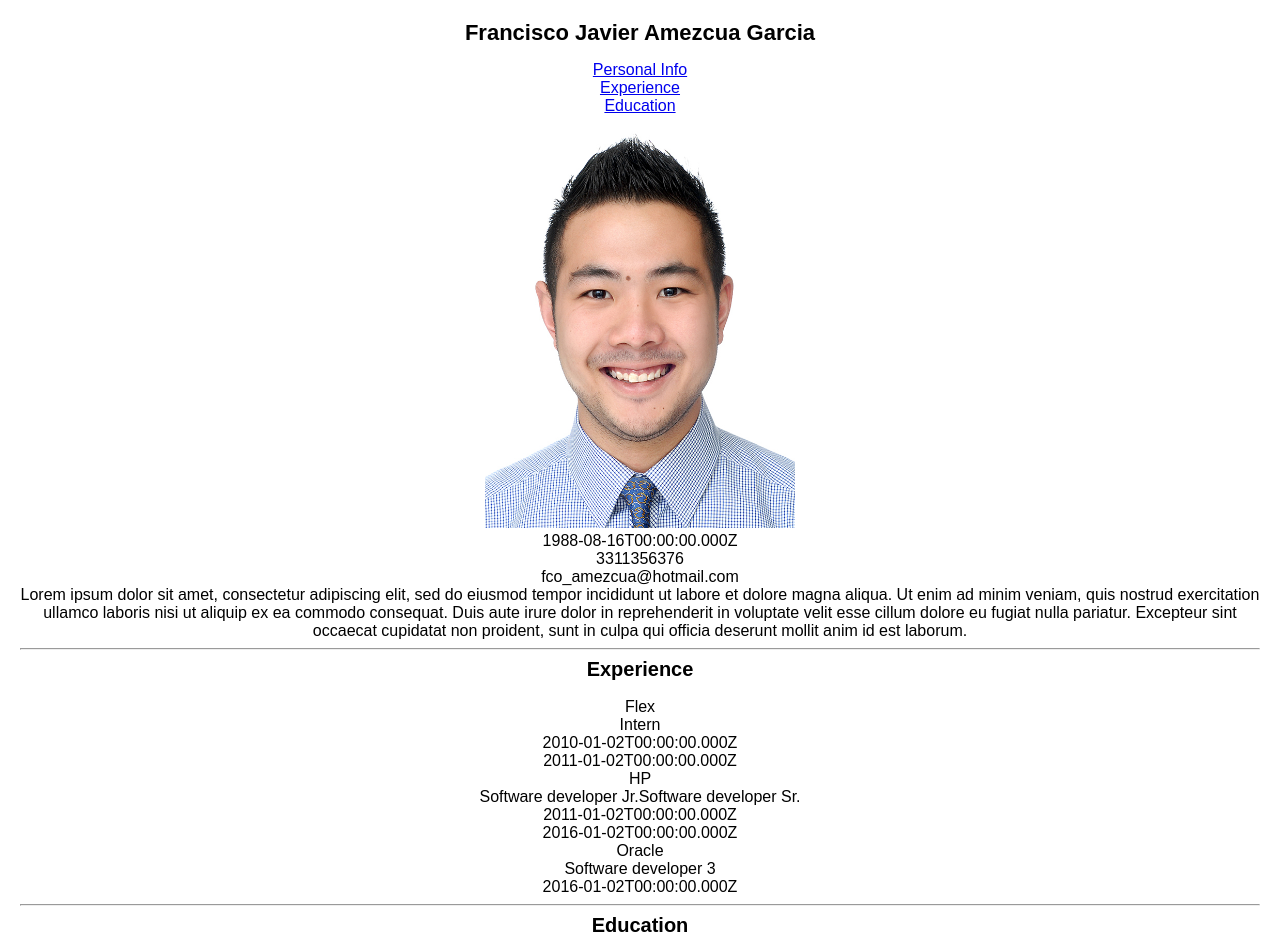
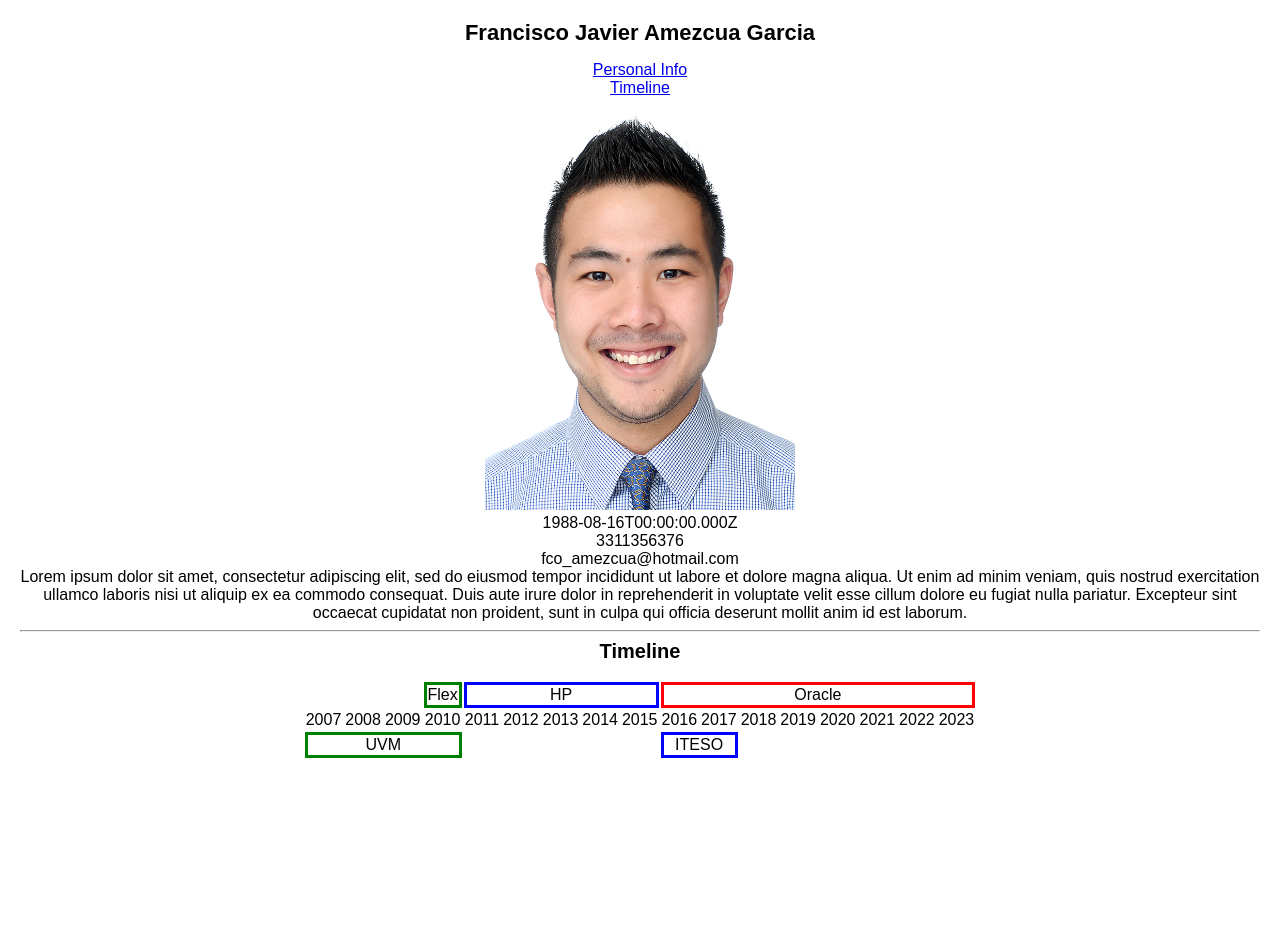
Before and after one commit to pacomaster/personal-page, a React (Create React App) app in the folder src/: page / in a window 1280 px wide. Shown: the top 952 px of the page. After the commit the page ends 800 px from the top, so only its background shows below. Built offline with nearby package versions, Linux system fonts and the light colour scheme.

Commit message:
Colored timeline

```diff
--- a/src/App.js
+++ b/src/App.js
@@ -11,10 +11,6 @@ export default function Main() {
     return (
         <div className="main">
             <PersonalInfo name={personal.name} birthday={personal.birthday} phone={personal.phone} email={personal.email} description={personal.description} />
-            <hr class="solid" />
-            <Experience experience={experience}/>
-            <hr class="solid" />
-            <Education education={education}/>
             <hr class="solid"/>
             <Timeline experience={experience} education={education} />
         </div>
@@ -25,8 +21,7 @@ function Menu(){
     return (
         <div className="menu">
             <div><a href="PersonalInfo">Personal Info</a></div>
-            <div><a href="Experience">Experience</a></div>
-            <div><a href="Education">Education</a></div>
+            <div><a href="Timeline">Timeline</a></div>
         </div>
     );
 }
@@ -51,11 +46,13 @@ function Timeline({experience, education}){
     const expStartYears = experience.map(job => (new Date(job.startDate)).getFullYear());
     const expEndYears = experience.map(job => (new Date(job.endDate)).getFullYear());
     const expNames = experience.map(job => job.company);
+    const expColors = experience.map(job => job.color);
     const expMinYear = Math.min(...expStartYears);
 
     const eduStartYears = education.map(school => (new Date(school.startDate)).getFullYear());
     const eduEndYears = education.map(school => (new Date(school.endDate)).getFullYear());
     const eduNames = education.map(school => school.abbreviation);
+    const eduColors = experience.map(school => school.color);
     const eduMinYear = Math.min(...eduStartYears);
 
     let minYear = expMinYear;
@@ -71,10 +68,12 @@ function Timeline({experience, education}){
     let schools = [];
 
     let expCurrent = "";
+    let expColor = "";
     let expIndex = 0;
     let expPadding = 1;
 
     let eduCurrent = "";
+    let eduColor = "";
     let eduIndex = 0;
     let eduPadding = 1;
 
@@ -82,12 +81,14 @@ function Timeline({experience, education}){
         years.push(i);
 
         if(expEndYears[expIndex] == i){
-            jobs.push({name: expCurrent, colspan: expPadding});
+            jobs.push({name: expCurrent, colspan: expPadding, color: expColor});
             expCurrent = "";
+            expColor = "";
             expIndex++;
         }
         if(expStartYears[expIndex] == i){
             expCurrent = expNames[expIndex];
+            expColor = expColors[expIndex];
             expPadding = 0;
         }
         if(expCurrent == ""){
@@ -97,12 +98,14 @@ function Timeline({experience, education}){
         }
 
         if(eduEndYears[eduIndex] == i){
-            schools.push({name: eduCurrent, colspan: eduPadding});
+            schools.push({name: eduCurrent, colspan: eduPadding, color: eduColor});
             eduCurrent = "";
+            eduColor = "";
             eduIndex++;
         }
         if(eduStartYears[eduIndex] == i){
             eduCurrent = eduNames[eduIndex];
+            eduColor = eduColors[eduIndex];
             eduPadding = 0;
         }
         if(eduCurrent == ""){
@@ -112,10 +115,10 @@ function Timeline({experience, education}){
         }
     }
     if(expCurrent != ""){
-        jobs.push({name: expCurrent, colspan: expPadding});
+        jobs.push({name: expCurrent, colspan: expPadding, color: expColor});
     }
     if(eduCurrent != ""){
-        schools.push({name: eduCurrent, colspan: eduPadding});
+        schools.push({name: eduCurrent, colspan: eduPadding, color: eduColor});
     }
 
     const nYears = years.map( year => {
@@ -125,18 +128,24 @@ function Timeline({experience, education}){
     });
 
     const nJobs = jobs.map( job => {
-        return(
-            <td colspan={job.colspan}>{job.name}</td>
-        );
+        if(job.name != ""){
+            return(<td className={job.color} colspan={job.colspan}>{job.name}</td>);
+        } else {
+            return(<td></td>);
+        }
     });
 
     const nSchools = schools.map( school => {
-        return(
-            <td colspan={school.colspan}>{school.name}</td>
-        );
+        if(school.name != ""){
+            return(<td className={school.color} colspan={school.colspan}>{school.name}</td>);
+        } else {
+        return(<td></td>);
+        }
     });
 
     return(
+        <div>
+            <h2>Timeline</h2>
             <div className="timeline">
                 <table>
                     <tr>
@@ -150,46 +159,6 @@ function Timeline({experience, education}){
                     </tr>
                 </table>
             </div>
-    );
-}
-
-function Experience({experience}) {
-
-    const jobs = experience.map(job => {
-        return (
-            <li>
-                <div>{job.company}</div>
-                <div>{job.roles}</div>
-                <div>{job.startDate}</div>
-                <div>{job.endDate}</div>
-            </li>
-        );
-    });
-
-    return (
-        <div className="experience-info">
-            <h2>Experience</h2>
-            <ul>{jobs}</ul>
         </div>
     );
 }
-
-function Education({education}) {
-
-    const schools = education.map(school => {
-        return (
-            <li>
-                <div>{school.name}</div>
-                <div>{school.degree}</div>
-                <div>{school.startDate}</div>
-                <div>{school.endDate}</div>
-            </li>
-        );
-    });
-    return (
-        <div className="education-info">
-            <h2>Education</h2>
-            <ul>{schools}</ul>
-        </div>
-        );
-}
--- a/src/data/francisco.js
+++ b/src/data/francisco.js
@@ -12,6 +12,7 @@ const cvData = [
             "id": 1,
             "company": "Flex",
             "roles": ["Intern"],
+            "color": "green",
             "startDate": "2010-01-02T00:00:00.000Z",
             "endDate": "2011-01-02T00:00:00.000Z",
         },
@@ -19,6 +20,7 @@ const cvData = [
             "id": 2,
             "company": "HP",
             "roles": ["Software developer Jr.", "Software developer Sr."],
+            "color": "blue",
             "startDate": "2011-01-02T00:00:00.000Z",
             "endDate": "2016-01-02T00:00:00.000Z",
         },
@@ -26,6 +28,7 @@ const cvData = [
             "id": 3,
             "company": "Oracle",
             "roles": ["Software developer 3"],
+            "color": "red",
             "startDate": "2016-01-02T00:00:00.000Z",
             "endDate": "",
         }
@@ -36,6 +39,7 @@ const cvData = [
               "name": "Universidad del Valle de Mexico",
               "abbreviation": "UVM",
               "degree": "Ing. Computer Systems",
+              "color": "red",
               "startDate": "2007-01-02T00:00:00.000Z",
               "endDate": "2011-01-02T00:00:00.000Z",
           },
@@ -43,6 +47,7 @@ const cvData = [
                 "id": 2,
                 "name": "Instituto Tecnologico y de Estudios Superiores de Occidente",
                 "abbreviation": "ITESO",
+                "color": "blue",
                 "degree": "Master Computer Science",
                 "startDate": "2016-01-02T00:00:00.000Z",
                 "endDate": "2018-01-02T00:00:00.000Z",
--- a/src/styles.css
+++ b/src/styles.css
@@ -46,9 +46,22 @@ ul {
 }
 
 .timeline {
-    text-align: center;
+    display: flex;
+    justify-content: center;
 }
 
 table, th, td {
-    border: 1px solid black;
+    border: 0px solid black;
 }
+
+td.blue {
+    border: 3px solid blue;
+}
+
+td.red {
+    border: 3px solid red;
+}
+
+td.green {
+    border: 3px solid green;
+}
```
Lines whose indentation alone changed are shown as unchanged.
